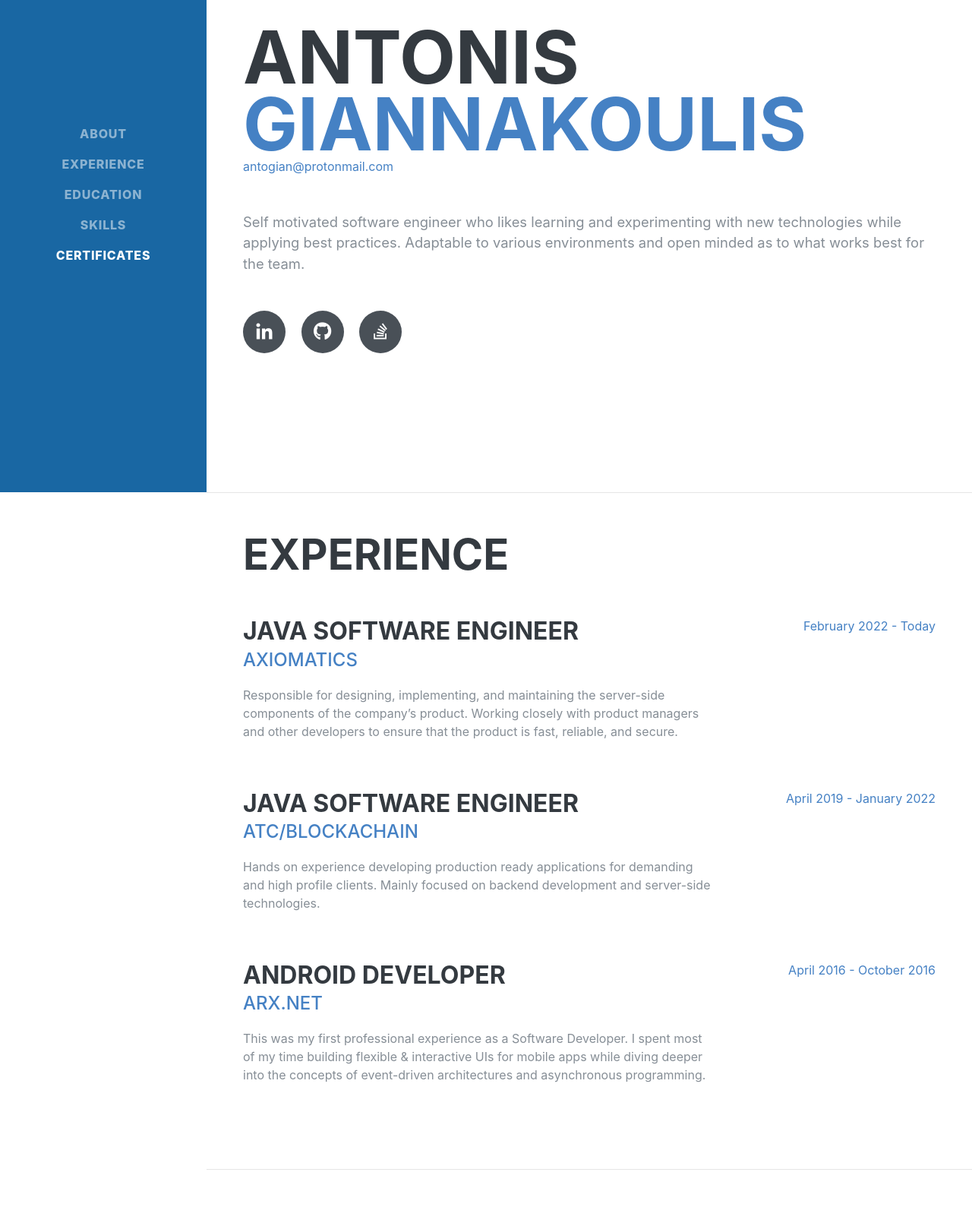
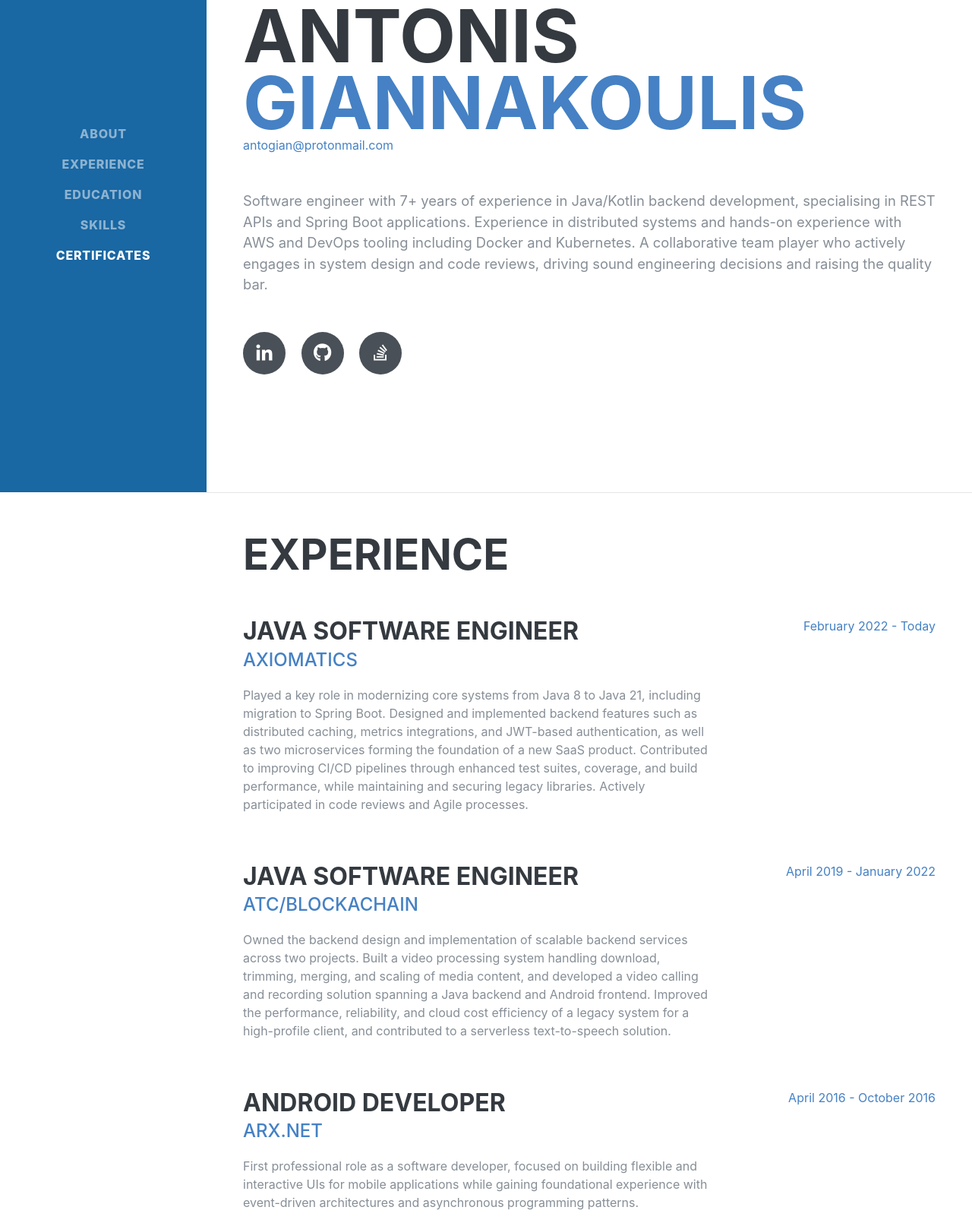
Before and after one commit to antogian/antogian.github.io, a plain HTML site: page index.html in a window 1280 px wide. Shown: the part 152-1766 px from the top of the page at 76% size. Drawn offline with Linux system fonts and the light colour scheme; a web font is replaced by a local one.

Commit message:
Rephrase CV texts across About and Experience sections
Co-Authored-By: Claude Sonnet 4.6 <noreply@anthropic.com>

```diff
--- a/index.html
+++ b/index.html
@@ -69,8 +69,9 @@
         <a href="mailto:antogian@protonmail.com">antogian@protonmail.com</a>
       </div>
       <p class="lead mb-5">
-        Self motivated software engineer who likes learning and experimenting with new technologies while applying best practices.
-		Adaptable to various environments and open minded as to what works best for the team.
+        Software engineer with 7+ years of experience in Java/Kotlin backend development, specialising in REST APIs and Spring Boot applications.
+        Experience in distributed systems and hands-on experience with AWS and DevOps tooling including Docker and Kubernetes.
+        A collaborative team player who actively engages in system design and code reviews, driving sound engineering decisions and raising the quality bar.
       </p>
       <div class="social-icons">
         <a href="https://www.linkedin.com/in/mahalanobis">
@@ -97,7 +98,7 @@
 			  <h3 class="mb-0">Java Software Engineer</h3>
 			  <div class="subheading mb-3"><a href="https://www.axiomatics.com/">Axiomatics</a></div>
 			  <p>
-          Responsible for designing, implementing, and maintaining the server-side components of the company’s product. Working closely with product managers and other developers to ensure that the product is fast, reliable, and secure.
+          Played a key role in modernizing core systems from Java 8 to Java 21, including migration to Spring Boot. Designed and implemented backend features such as distributed caching, metrics integrations, and JWT-based authentication, as well as two microservices forming the foundation of a new SaaS product. Contributed to improving CI/CD pipelines through enhanced test suites, coverage, and build performance, while maintaining and securing legacy libraries. Actively participated in code reviews and Agile processes.
 			  </p>
 			</div>
 
@@ -112,7 +113,7 @@
           <h3 class="mb-0">Java Software Engineer</h3>
           <div class="subheading mb-3"><a href="https://www.atc.gr/">ATC/Blockachain</a></div>
           <p>
-			Hands on experience developing production ready applications for demanding and high profile clients. Mainly focused on backend development and server-side technologies.
+          Owned the backend design and implementation of scalable backend services across two projects. Built a video processing system handling download, trimming, merging, and scaling of media content, and developed a video calling and recording solution spanning a Java backend and Android frontend. Improved the performance, reliability, and cloud cost efficiency of a legacy system for a high-profile client, and contributed to a serverless text-to-speech solution.
           </p>
         </div>
 
@@ -127,8 +128,7 @@
           <h3 class="mb-0">Android Developer</h3>
           <div class="subheading mb-3"><a href="https://arx.net/">arx.net</a></div>
           <p>
-            This was my first professional experience as a Software Developer. I spent most of my time building flexible & interactive UIs
-			for mobile apps while diving deeper into the concepts of event-driven architectures and asynchronous programming.
+            First professional role as a software developer, focused on building flexible and interactive UIs for mobile applications while gaining foundational experience with event-driven architectures and asynchronous programming patterns.
           </p>
         </div>
 
```
